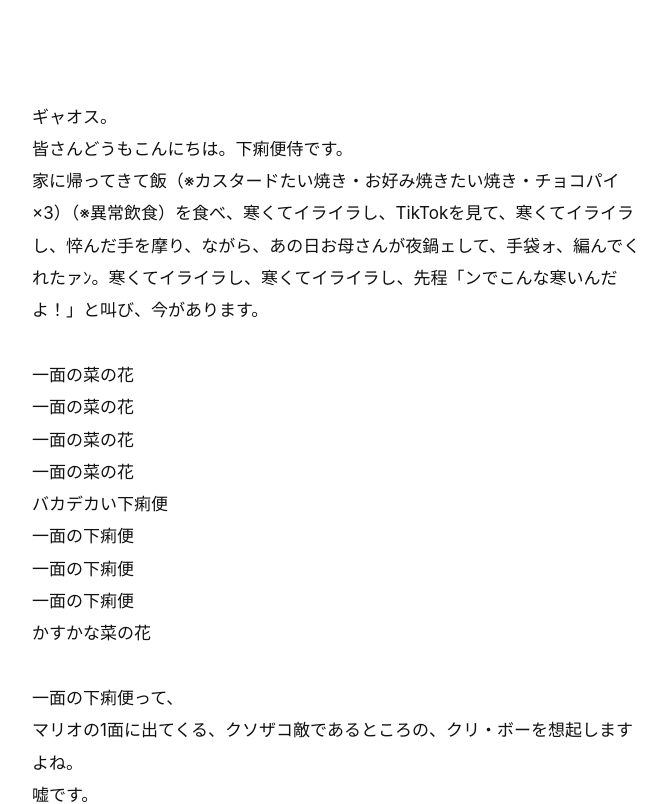
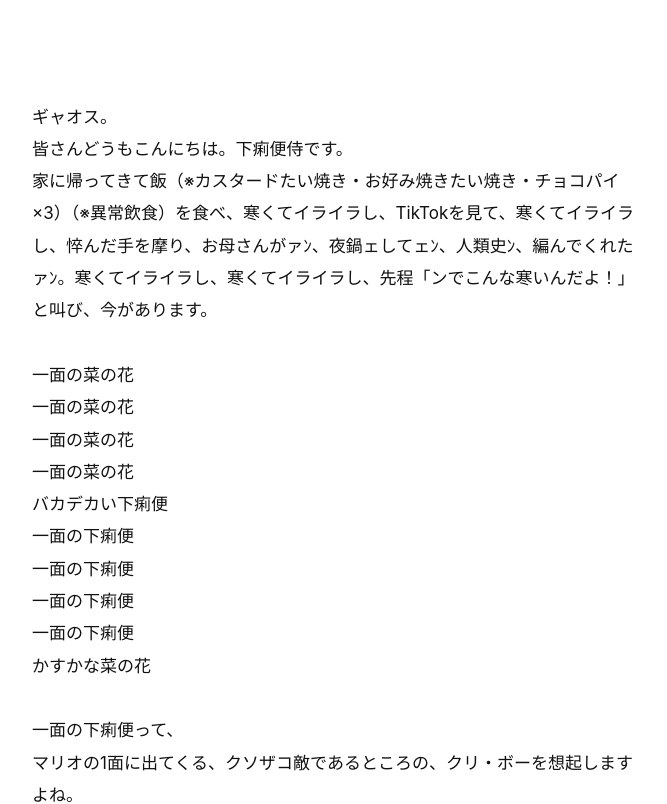
Before and after one commit to mo-modoki/text, a plain HTML site: page index.html in a window 1280 px wide. Shown: the top 804 px of the page, without its empty margins (303-970 px from the left). Drawn offline with Linux system fonts and the light colour scheme.

Commit message:
index.html を更新

```diff
--- a/index.html
+++ b/index.html
@@ -41,7 +41,7 @@
 
 ギャオス。
 皆さんどうもこんにちは。下痢便侍です。
-家に帰ってきて飯（※カスタードたい焼き・お好み焼きたい焼き・チョコパイ×3）（※異常飲食）を食べ、寒くてイライラし、TikTokを見て、寒くてイライラし、悴んだ手を摩り、ながら、あの日お母さんが夜鍋ェして、手袋ォ、編んでくれたァﾝ。寒くてイライラし、寒くてイライラし、先程「ンでこんな寒いんだよ！」と叫び、今があります。
+家に帰ってきて飯（※カスタードたい焼き・お好み焼きたい焼き・チョコパイ×3）（※異常飲食）を食べ、寒くてイライラし、TikTokを見て、寒くてイライラし、悴んだ手を摩り、お母さんがァﾝ、夜鍋ェしてェﾝ、人類史ﾝ、編んでくれたァﾝ。寒くてイライラし、寒くてイライラし、先程「ンでこんな寒いんだよ！」と叫び、今があります。
 
 一面の菜の花
 一面の菜の花
@@ -51,13 +51,15 @@
 一面の下痢便
 一面の下痢便
 一面の下痢便
+一面の下痢便
 かすかな菜の花
 
 一面の下痢便って、
 マリオの1面に出てくる、クソザコ敵であるところの、クリ・ボーを想起しますよね。
 嘘です。
 全然しません。
-誠に申し訳ございません。
+すみません。
+重ね重ねになりますが、大変なご迷惑、お手数をおかけしてしまい、誠に申し訳ございませんでした。つきましては、恐悦至極ではございますが、わたくしの好き嫌いドットコムの方に、誹謗中傷の書き込みのほう、何卒よろしくお願い奉り申し上げ給うに候につき、下痢便お願いします。（※注文）
 
 一面の下痢便。
 
```
